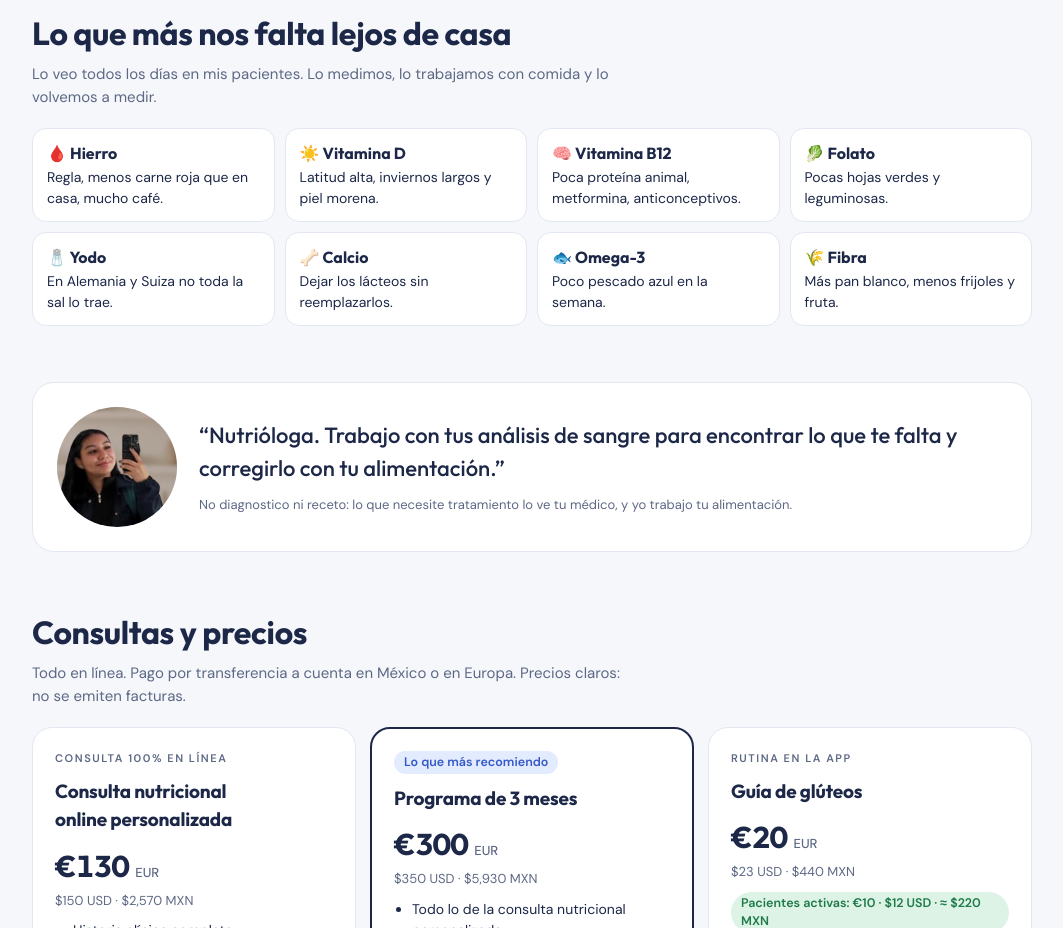
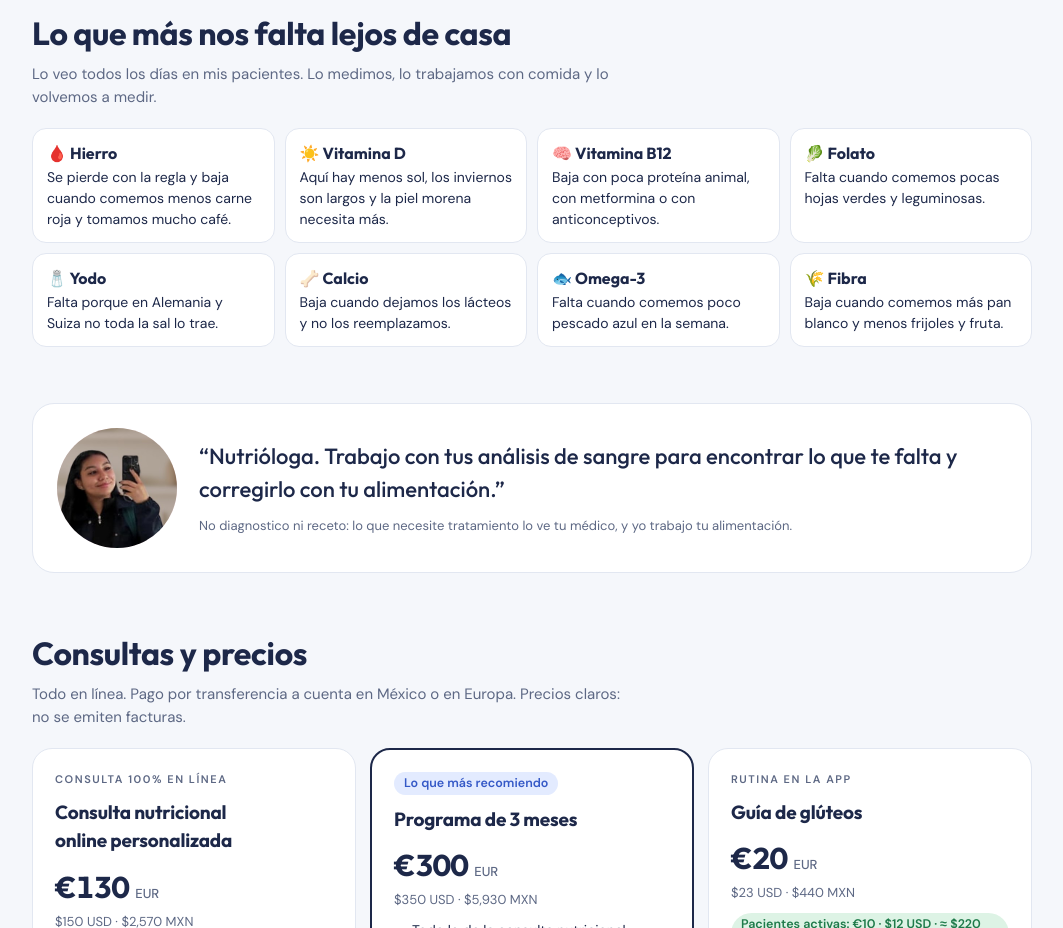
Before and after one commit to c783812-ai/Cecymethod, a Next.js app: page / in a window 1280 px wide. Shown: the part 1000-1928 px from the top of the page, without its empty margins (108-1171 px from the left). Built offline with nearby package versions, Linux system fonts and the light colour scheme.

Commit message:
Inicio: los nutrientes dicen por qué faltan, para que no se lean como consejo
Co-Authored-By: Claude Opus 5.5 (1M context) <noreply@anthropic.com>
Claude-Session: https://claude.ai/code/session_01S2tUWvQ5tkvfoDM66tmKiz

```diff
--- a/app/page.tsx
+++ b/app/page.tsx
@@ -12,14 +12,14 @@ const pasos = [
   ["Seguimiento", "Revisamos cada 4 semanas y ajustamos. Entre consultas, me escribes por WhatsApp.", "t-green"],
 ];
 const nutrientes = [
-  ["🩸 Hierro", "Regla, menos carne roja que en casa, mucho café."],
-  ["☀️ Vitamina D", "Latitud alta, inviernos largos y piel morena."],
-  ["🧠 Vitamina B12", "Poca proteína animal, metformina, anticonceptivos."],
-  ["🥬 Folato", "Pocas hojas verdes y leguminosas."],
-  ["🧂 Yodo", "En Alemania y Suiza no toda la sal lo trae."],
-  ["🦴 Calcio", "Dejar los lácteos sin reemplazarlos."],
-  ["🐟 Omega-3", "Poco pescado azul en la semana."],
-  ["🌾 Fibra", "Más pan blanco, menos frijoles y fruta."],
+  ["🩸 Hierro", "Se pierde con la regla y baja cuando comemos menos carne roja y tomamos mucho café."],
+  ["☀️ Vitamina D", "Aquí hay menos sol, los inviernos son largos y la piel morena necesita más."],
+  ["🧠 Vitamina B12", "Baja con poca proteína animal, con metformina o con anticonceptivos."],
+  ["🥬 Folato", "Falta cuando comemos pocas hojas verdes y leguminosas."],
+  ["🧂 Yodo", "Falta porque en Alemania y Suiza no toda la sal lo trae."],
+  ["🦴 Calcio", "Baja cuando dejamos los lácteos y no los reemplazamos."],
+  ["🐟 Omega-3", "Falta cuando comemos poco pescado azul en la semana."],
+  ["🌾 Fibra", "Baja cuando comemos más pan blanco y menos frijoles y fruta."],
 ];
 const precios: { titulo: string; etiqueta: string; items: string[]; destacado: boolean; precio: [string, string, string]; nota?: string }[] = [
   {
```
